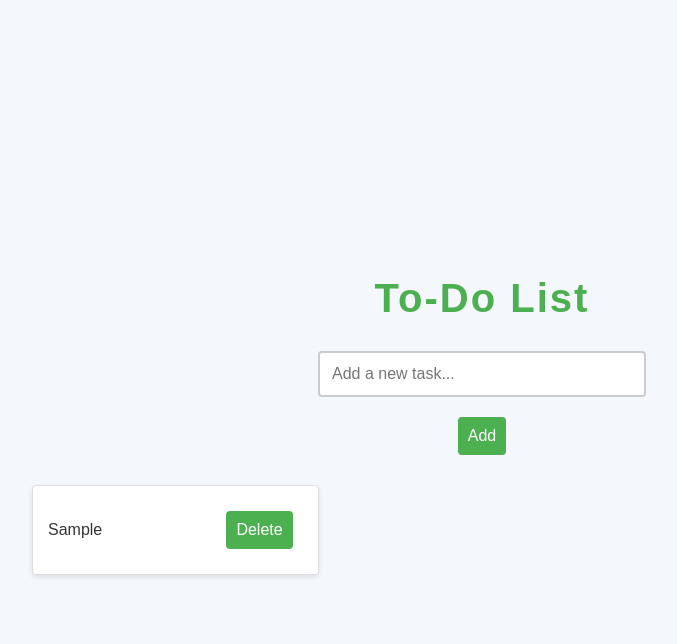
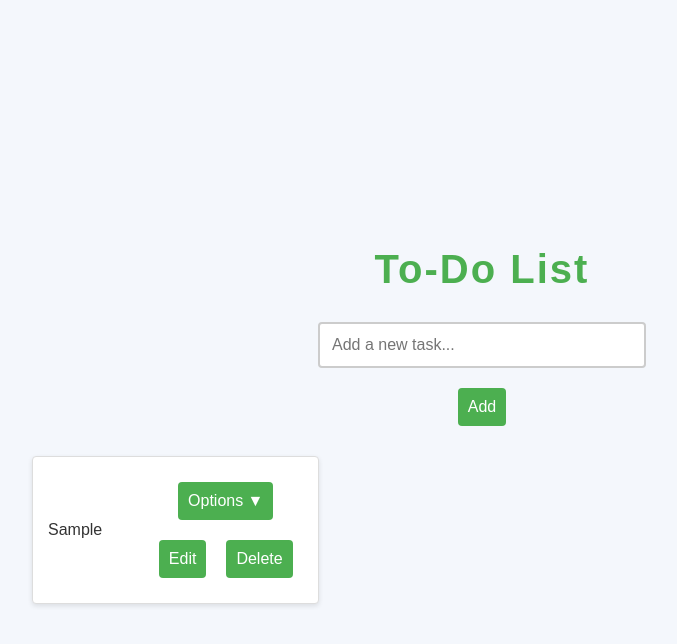
Before and after one commit to vishnus1793/Todo-app, a React (Create React App) app: page / in a window 1280 px wide. Both pictures are taken after typing "Sample" into the empty fields and a click on the button "Add". Shown: the top 644 px of the page, without its empty margins (158-835 px from the left). Built offline with nearby package versions, Linux system fonts and the light colour scheme.

Commit message:
Update App.js

```diff
--- a/src/App.js
+++ b/src/App.js
@@ -4,6 +4,8 @@ import './App.css';
 function App() {
   const [todos, setTodos] = useState([]);
   const [inputValue, setInputValue] = useState('');
+  const [isEditing, setIsEditing] = useState(null);
+  const [editValue, setEditValue] = useState('');
 
   const handleInputChange = (e) => {
     setInputValue(e.target.value);
@@ -21,7 +23,21 @@ function App() {
     setTodos(newTodos);
   };
 
-  // Handle pressing "Enter" to add a new todo
+  const handleEditClick = (index) => {
+    setIsEditing(index);
+    setEditValue(todos[index]);
+  };
+
+  const handleEditChange = (e) => {
+    setEditValue(e.target.value);
+  };
+
+  const handleSaveEdit = (index) => {
+    const newTodos = todos.map((todo, i) => (i === index ? editValue : todo));
+    setTodos(newTodos);
+    setIsEditing(null);
+  };
+
   const handleKeyPress = (e) => {
     if (e.key === 'Enter') {
       handleAddTodo();
@@ -35,14 +51,34 @@ function App() {
         type="text"
         value={inputValue}
         onChange={handleInputChange}
-        onKeyPress={handleKeyPress}  // Add key press event listener
+        onKeyPress={handleKeyPress}
         placeholder="Add a new task..."
       />
       <button onClick={handleAddTodo}>Add</button>
       <ul>
         {todos.map((todo, index) => (
           <li key={index}>
-            {todo} <button onClick={() => handleDeleteTodo(index)}>Delete</button>
+            {isEditing === index ? (
+              <>
+                <input
+                  type="text"
+                  value={editValue}
+                  onChange={handleEditChange}
+                />
+                <button onClick={() => handleSaveEdit(index)}>Save</button>
+              </>
+            ) : (
+              <>
+                {todo}
+                <div className="dropdown">
+                  <button className="dropdown-button">Options ▼</button>
+                  <div className="dropdown-content">
+                    <button onClick={() => handleEditClick(index)}>Edit</button>
+                    <button onClick={() => handleDeleteTodo(index)}>Delete</button>
+                  </div>
+                </div>
+              </>
+            )}
           </li>
         ))}
       </ul>
```
